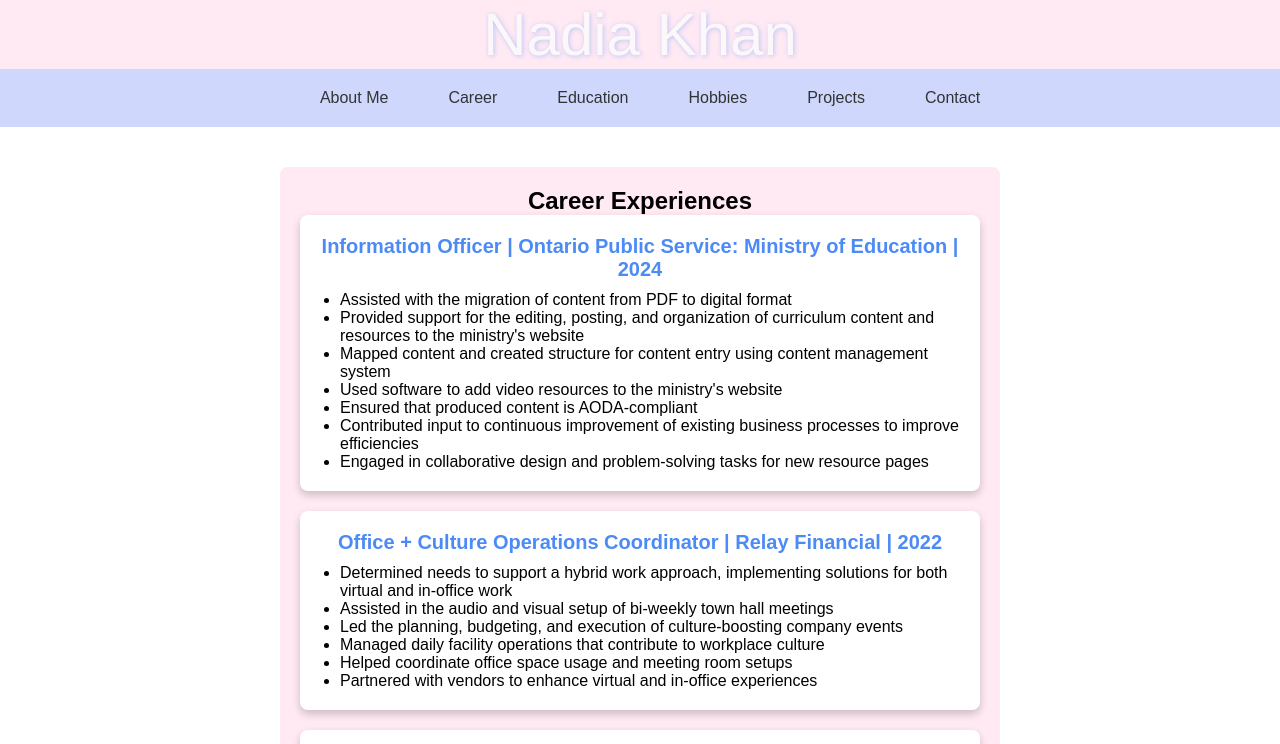
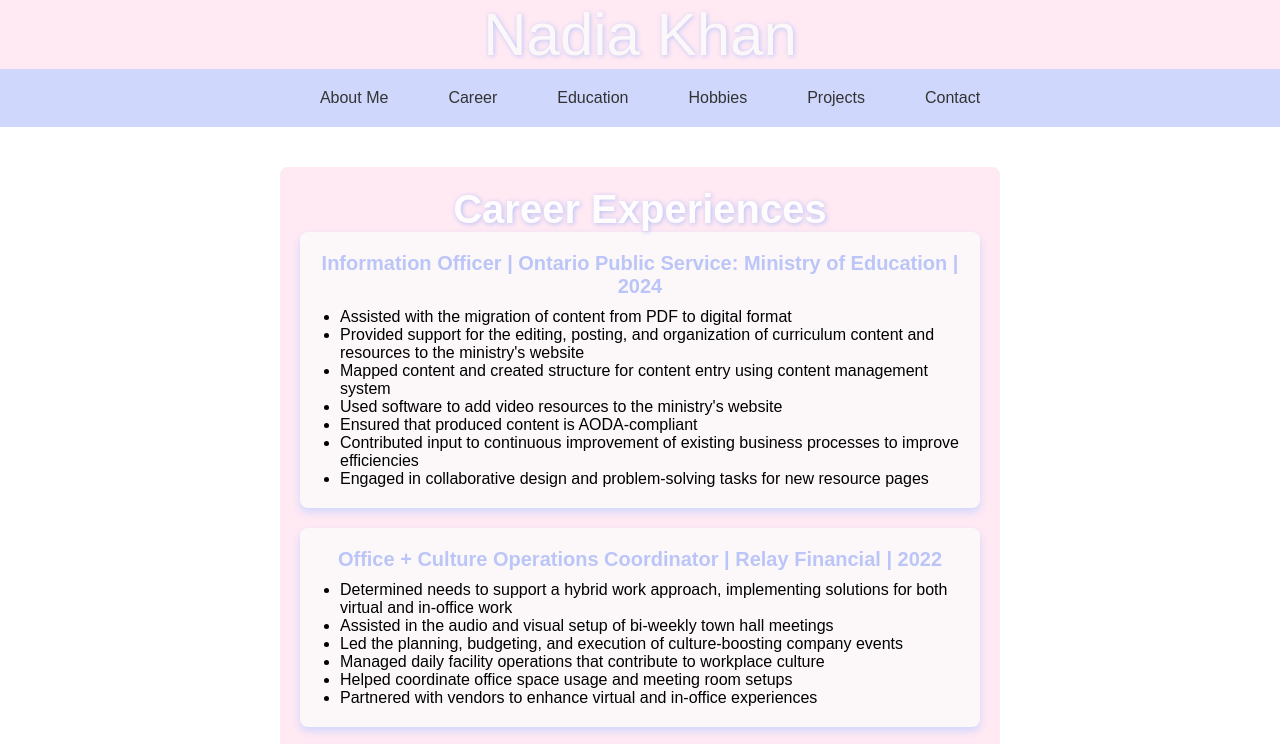
Before and after one commit to nadia-khan-23/nadia-khan-23.github.io, a plain HTML site: page index.html in a window 1280 px wide. Both pictures are taken after a click on the link "Career". Shown: the top 744 px of the page. Drawn offline with Linux system fonts and the light colour scheme.

Commit message:
Update index.html

```diff
--- a/index.html
+++ b/index.html
@@ -95,6 +95,14 @@
             font-size: 14px;
             margin-top: 20px;
         }
+        h2 {
+            font-size: 40px !important;
+            font-family: "Rubik Bubbles", sans-serif !important;
+            background-color: #ffe9f3;
+            color: #fefcfd !important;
+            text-align: center;
+            text-shadow: 1px 1px 5px #b3bef6 !important;
+        }
         h3 {
             font-weight: bold;
             font-size: 18px;
@@ -109,11 +117,11 @@
             text-align: left;
         }
         .career-box {
-            background-color: #ffffff;
+            background-color: #fcf8f9;
             border-radius: 8px;
             padding: 20px;
             margin-bottom: 20px;
-            box-shadow: 0 4px 8px rgba(0, 0, 0, 0.2);
+            box-shadow: 0 4px 8px #cfd7fd;
             transition: transform 0.3s;
         }
 
@@ -124,7 +132,7 @@
         .career-title {
             font-size: 20px;
             font-weight: bold;
-            color: #4C8BF5;
+            color: #bbc5f8;
             margin-bottom: 10px;
         }
     </style>
@@ -161,6 +169,7 @@
         <!-- Career Section -->
         <section id="career" class="section">
             <h2>Career Experiences</h2>
+
             <body>
                 <div class="career-box">
                     <div class="career-title">Information Officer | Ontario Public Service: Ministry of Education | 2024</div>
```
